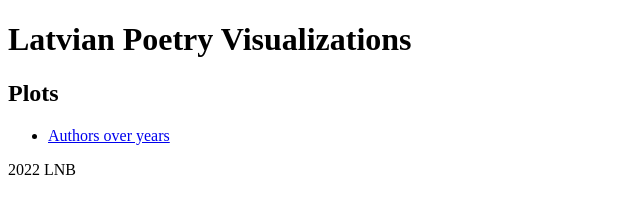
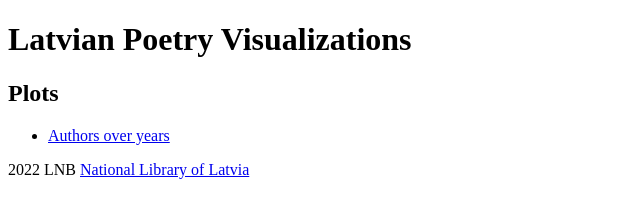
Before and after one commit to ValRCS/latvian_poetry_visualizations, a plain HTML site: page docs/index.html in a window 1280 px wide. Shown: the whole page, without its empty margins (0-640 px from the left). Drawn offline with Linux system fonts and the light colour scheme.

Commit message:
link to LNB

```diff
--- a/docs/index.html
+++ b/docs/index.html
@@ -16,6 +16,8 @@
             <li><a href="plots/authors_over_years.html">Authors over years</a></li>
         </ul>
     </main>
-    <footer>2022 LNB</footer>
+    <footer>2022 LNB
+        <a href="https://lnb.lv">National Library of Latvia</a>
+    </footer>
 </body>
 </html>
```
